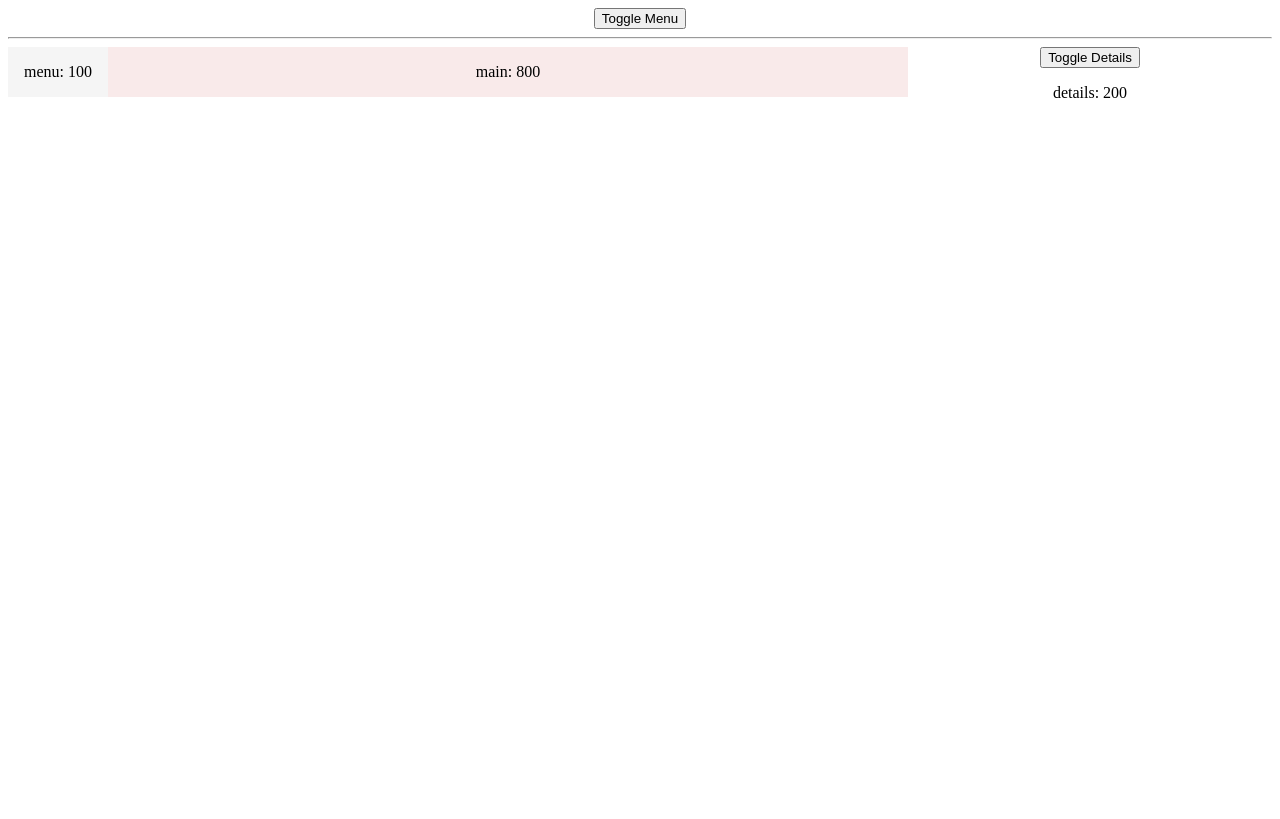
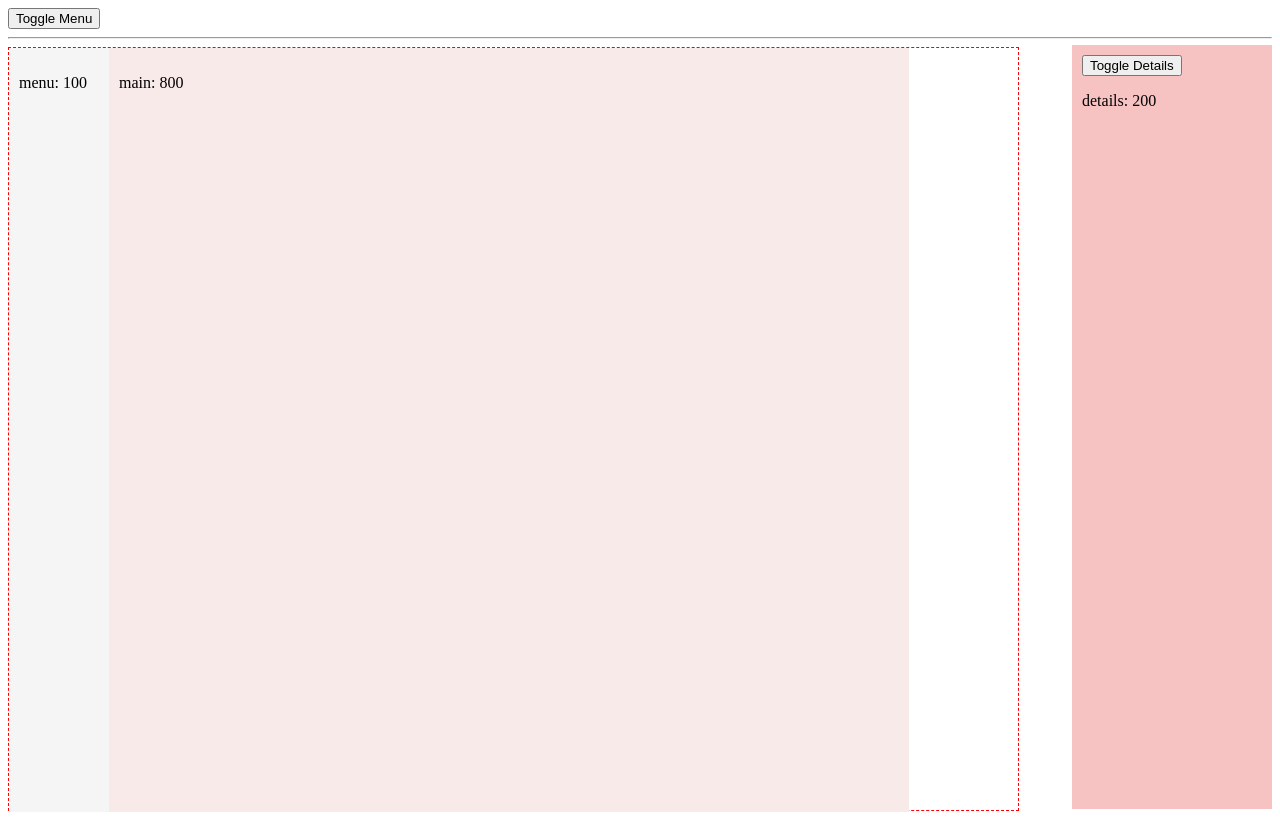
Before and after one commit to Zurc/dynamic-layout, an Angular app: page / in a window 1280 px wide. Built offline with nearby package versions, Linux system fonts and the light colour scheme.

Commit message:
visible screen dashed

```diff
--- a/src/app/app.component.css
+++ b/src/app/app.component.css
@@ -0,0 +1,9 @@
+.container {
+    position: relative;
+}
+
+.content {
+    border: 1px dashed #ff0000;
+    width: 80%;
+    height: calc(100vh - 36px);
+}
--- a/src/app/app.component.html
+++ b/src/app/app.component.html
@@ -1,14 +1,20 @@
 <!--The content below is only a placeholder and can be replaced.-->
-<div style="text-align:center">
+<div class="container">
+
     <app-header></app-header>
     <hr>
 
-    <!-- menu sidebar -->
-    <app-menu-sidebar></app-menu-sidebar>
+    <section class="content">
 
-    <!-- main content -->
-    <app-main></app-main>
+        <!-- menu sidebar -->
+        <app-menu-sidebar></app-menu-sidebar>
+
+        <!-- main content -->
+        <app-main></app-main>
+
+    </section>
 
     <!-- details sidebar -->
     <app-details-sidebar></app-details-sidebar>
+
 </div>
--- a/src/app/details-sidebar/details-sidebar.component.css
+++ b/src/app/details-sidebar/details-sidebar.component.css
@@ -0,0 +1,8 @@
+.details {
+    position: absolute;
+    top: 37px;
+    right: 0;
+    background: #f6c2c2;
+    height: calc(100vh - 36px);
+    padding: 10px;
+}
--- a/src/app/details-sidebar/details-sidebar.component.html
+++ b/src/app/details-sidebar/details-sidebar.component.html
@@ -1,2 +1,4 @@
-<button (click)="toggleDetails()">Toggle Details</button>
-<p>details: {{ dw }}</p>
+<div class="details" [style.width.px]="dw" [style.marginRight.px]="marginR">
+    <button (click)="toggleDetails()">Toggle Details</button>
+    <p>details: {{ dw }}</p>
+</div>
--- a/src/app/details-sidebar/details-sidebar.component.ts
+++ b/src/app/details-sidebar/details-sidebar.component.ts
@@ -8,17 +8,24 @@ import { LayoutService } from '../layout.service';
 })
 export class DetailsSidebarComponent implements OnInit {
   dw: number;
+  detailsOpened: boolean;
+  marginR: number;
 
   constructor(private layout: LayoutService) { }
 
   ngOnInit() {
-    this.layout.detailsWidth$.subscribe(
-      value => this.dw = value
+    this.layout.detailsSidebar$.subscribe(
+      value => {
+        this.dw = value.width;
+        this.detailsOpened = value.open;
+      }
     );
   }
 
   toggleDetails() {
+    this.detailsOpened === true ? (this.marginR = 0) : (this.marginR = this.dw);
     this.layout.toogleDetails();
+    console.log(this.detailsOpened);
   }
 
 }
--- a/src/app/layout.service.ts
+++ b/src/app/layout.service.ts
@@ -12,31 +12,34 @@ export class LayoutService {
   MenuWidthPixelsChanged = 200;
   //
   // Details Sidebar width
-  detailsWidth = 200;
+  detailsSidebar = {
+    width: 200,
+    open: false
+  };
   //
   // ************************
 
   menuW: number;
   menuOpen = false;
   mainW: number;
-  detailsW: number;
-  detailsOpen = false;
+  detailsS: any;
+  // detailsOpen = false;
 
   // Observable sources
   private _menuW = new BehaviorSubject<number>(this.initialMenuWidth);
   private _mainW = new BehaviorSubject<number>(800);
-  private _detailsW = new BehaviorSubject<number>(this.detailsWidth);
+  private _detailsS = new BehaviorSubject<any>(this.detailsSidebar);
 
   // Streams
   menuWidth$ = this._menuW.asObservable();
   mainWidth$ = this._mainW.asObservable();
-  detailsWidth$ = this._detailsW.asObservable();
+  detailsSidebar$ = this._detailsS.asObservable();
 
   // Initial values for our streams
   constructor() {
     this.menuWidth$.subscribe( value => this.menuW = value );
     this.mainWidth$.subscribe( value => this.mainW = value );
-    this.detailsWidth$.subscribe( value => this.detailsW = value );
+    this.detailsSidebar$.subscribe( value => this.detailsS = value );
   }
 
   // case: menu changes width
@@ -54,9 +57,9 @@ export class LayoutService {
 
   // case: Details changes position
   toogleDetails() {
-    this.detailsOpen === true ?
-      (this.mainW -= this.detailsW, this.detailsOpen = false, console.log(`Details open: ${this.detailsOpen}`)) :
-      (this.mainW += this.detailsW, this.detailsOpen = true, console.log(`Details open: ${this.detailsOpen}`));
+    this.detailsSidebar.open === false ?
+      (this.mainW -= this.detailsS.width, this.detailsSidebar.open = true, this._detailsS.next(this.detailsSidebar)) :
+      (this.mainW += this.detailsS.width, this.detailsSidebar.open = false, this._detailsS.next(this.detailsSidebar));
     this._mainW.next(this.mainW);
   }
 }
--- a/src/app/main/main.component.css
+++ b/src/app/main/main.component.css
@@ -0,0 +1,6 @@
+.main {
+    background: #f9eaea;
+    display: inline-block;
+    height: calc(100vh - 36px);
+    padding: 10px;
+}
--- a/src/app/main/main.component.html
+++ b/src/app/main/main.component.html
@@ -1,4 +1,4 @@
-<div [style.width.px]="mainW" style="background: #f9eaea; float: left;">
+<div [style.width.px]="mainW" class="main">
     <p>
         main: {{ mainW }}
     </p>
--- a/src/app/menu-sidebar/menu-sidebar.component.css
+++ b/src/app/menu-sidebar/menu-sidebar.component.css
@@ -0,0 +1,6 @@
+.menu {
+    background: #f5f5f5;
+    display: inline-block;
+    height: calc(100vh - 36px);
+    padding: 10px;
+}
--- a/src/app/menu-sidebar/menu-sidebar.component.html
+++ b/src/app/menu-sidebar/menu-sidebar.component.html
@@ -1,4 +1,4 @@
-<div [style.width.px]="mw" style="background: #f5f5f5; float: left;">
+<div [style.width.px]="mw" class="menu">
     <p>
         menu: {{ mw }}
         <p>
--- a/src/styles.css
+++ b/src/styles.css
@@ -1 +1,6 @@
 /* You can add global styles to this file, and also import other style files */
+
+body,
+* {
+    box-sizing: border-box;
+}
```
